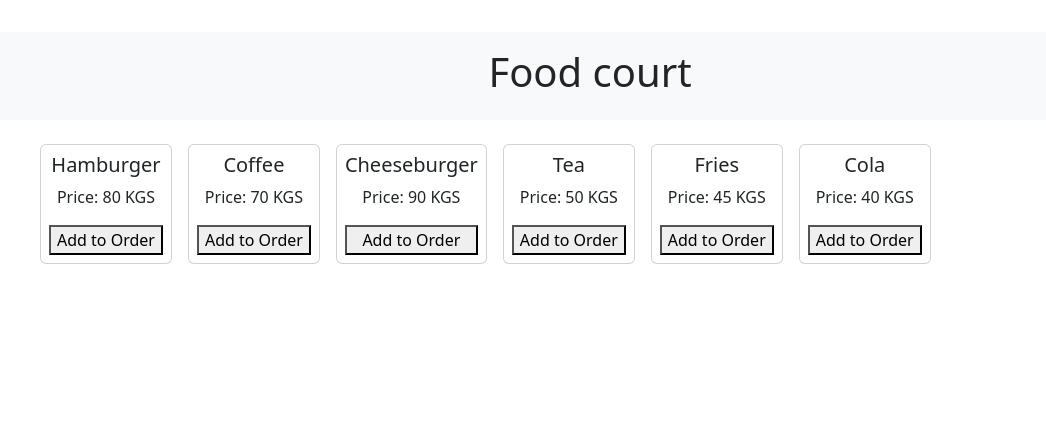
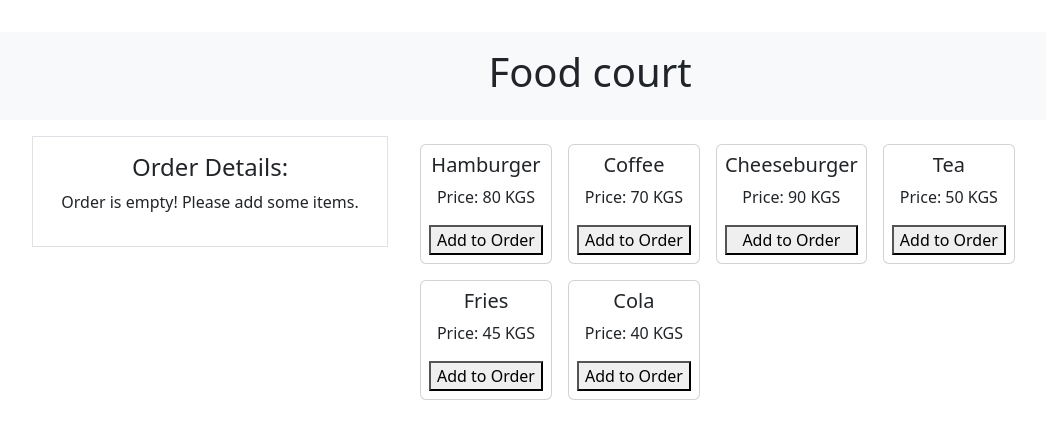
Before and after one commit to Aielin/exam-7, a React (Vite) app: page / in a window 1280 px wide. Shown: the top 438 px of the page, without its empty margins (50-1096 px from the left). Built offline with nearby package versions, Linux system fonts and the light colour scheme.

Commit message:
Created OrderDetails component and add to App

```diff
--- a/src/App.tsx
+++ b/src/App.tsx
@@ -2,19 +2,36 @@ import './App.css';
 import React, {useState} from 'react';
 import Header from './components/Header';
 import Menu from './components/Menu';
+import OrderDetails from "./components/OrderDetails";
 
 const App: React.FC = () => {
-    const [order, setOrder] = useState<{ name:string, price:number } []>([]);
+    const [order, setOrder] = useState<{ name:string; price:number; quantity:number} []>([]);
 
     const handleAddItem = (name: string, price:number) => {
-        setOrder([...order,{name, price}]);
+        setOrder((prevOrder) => {
+            const filteredItems = prevOrder.filter((item) => item.name === name);
+
+            if(filteredItems.length > 0){
+                return prevOrder.map((item) =>
+                item.name === name ? {...item, quantity: (item.quantity || 1 ) + 1} : item);
+            } else {
+                return [...prevOrder, {name, price, quantity: 1}];
+            }
+        });
     };
 
     return(
         <div className="App">
             <Header />
             <div className='container mt-3'>
-                <Menu onAddItem={handleAddItem} />
+                <div className='row'>
+                    <div className='col-md-4'>
+                        <OrderDetails order={order} />
+                    </div>
+                    <div className='col-md-8'>
+                        <Menu onAddItem={handleAddItem} />
+                    </div>
+                </div>
             </div>
         </div>
     );
--- /dev/null
+++ b/src/components/OrderDetails.tsx
@@ -0,0 +1,34 @@
+import React from "react";
+
+type OrderDetailsProps = {
+    order:{name:string; price:number; quantity:number}[];
+};
+
+const OrderDetails: React.FC<OrderDetailsProps> = ({order}) => {
+    const totalPrice = order.reduce((acc, item) => acc + item.price * item.quantity, 0);
+
+    return(
+        <div className="border p-3">
+            <h4>Order Details:</h4>
+            {order.length === 0? (
+                <p>Order is empty! Please add some items.</p>
+            ):(
+                <div>
+                    <ul className="list-unstyled">
+                        {order.map((item, index) => (
+                            <li key={index}>
+                                {item.name} x {item.quantity} - {item.price * item.quantity} KGS
+                            </li>
+                        ))}
+                    </ul>
+                    <hr />
+                    <p>
+                        <strong>Total price:</strong> {totalPrice} KGS
+                    </p>
+                </div>
+            )}
+        </div>
+    );
+};
+
+export default OrderDetails;
```
